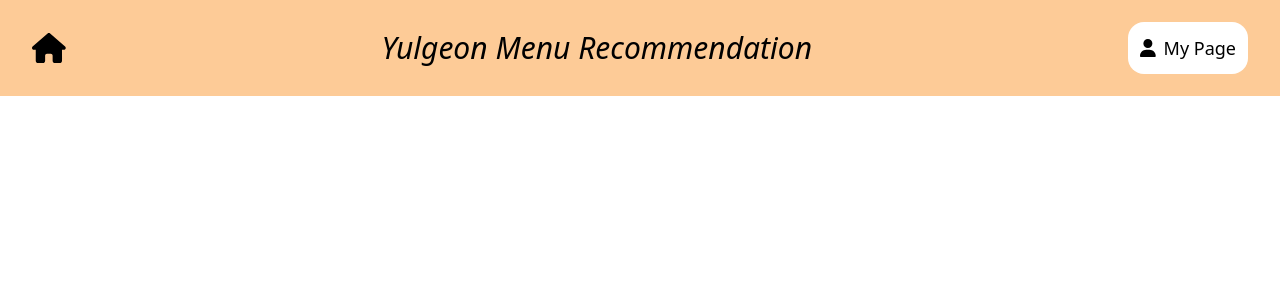
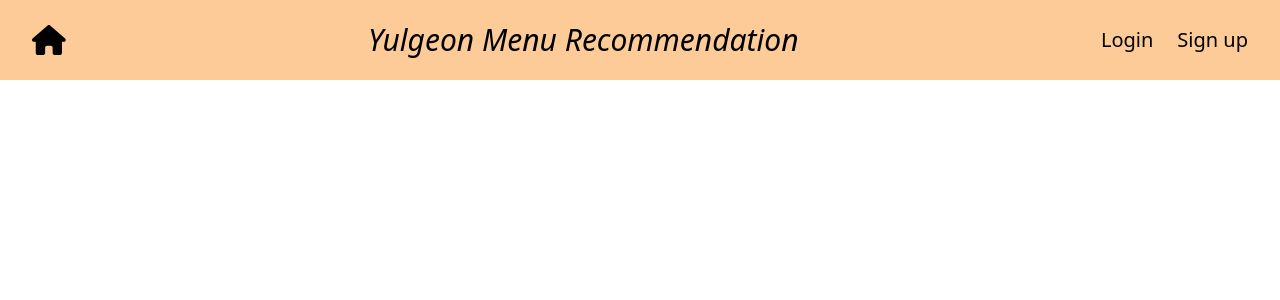
Before and after one commit to seoyoon98/frontend, a React (Create React App) app: page / in a window 1280 px wide. Shown: the top 300 px of the page. Built offline with nearby package versions, Linux system fonts and the light colour scheme.

Commit message:
Header 제작 완료

```diff
--- a/src/components/Header.jsx
+++ b/src/components/Header.jsx
@@ -6,11 +6,12 @@ const Header = () => {
   const [login, setLogin] = useState(false);
 
   return (
-    <div className="text-3xl flex justify-between items-center px-8 h-24 bg-orange-300/[0.75] text-black">
-      <a href="/">
+    <div className="text-3xl flex justify-between items-center px-8 h-20 bg-orange-300/[0.75] text-black">
+      <a href="/" className="hover:text-slate-600/[0.8] duration-200">
         <FontAwesomeIcon icon={faHouse} />
       </a>
       <span className="italic select-none">Yulgeon Menu Recommendation</span>
+      {login ? (
         <a
           href="/"
           className="text-lg bg-white rounded-[16px] p-3 text-center hover:bg-[#e1e1e1] duration-150"
@@ -18,6 +19,16 @@ const Header = () => {
           <FontAwesomeIcon icon={faUser} className="mr-2" />
           <span>My Page</span>
         </a>
+      ) : (
+        <div className="flex">
+          <button className="text-xl mr-6 hover:text-[#111111]/[0.5] duration-100">
+            Login
+          </button>
+          <button className="text-xl hover:text-[#111111]/[0.5] duration-100">
+            Sign up
+          </button>
+        </div>
+      )}
     </div>
   );
 };
--- a/src/styles/output.css
+++ b/src/styles/output.css
@@ -583,6 +583,10 @@ video {
   margin-right: 1rem;
 }
 
+.mr-6 {
+  margin-right: 1.5rem;
+}
+
 .flex {
   display: flex;
 }
@@ -606,6 +610,10 @@ video {
 
 .items-center {
   align-items: center;
+}
+
+.justify-center {
+  justify-content: center;
 }
 
 .justify-between {
@@ -721,12 +729,25 @@ video {
   color: rgb(0 0 0 / var(--tw-text-opacity));
 }
 
+.text-white {
+  --tw-text-opacity: 1;
+  color: rgb(255 255 255 / var(--tw-text-opacity));
+}
+
 .duration-300 {
   transition-duration: 300ms;
 }
 
 .duration-150 {
   transition-duration: 150ms;
+}
+
+.duration-100 {
+  transition-duration: 100ms;
+}
+
+.duration-200 {
+  transition-duration: 200ms;
 }
 
 .hover\:bg-\[\#e2e2e2\]:hover {
@@ -738,3 +759,53 @@ video {
   --tw-bg-opacity: 1;
   background-color: rgb(225 225 225 / var(--tw-bg-opacity));
 }
+
+.hover\:text-\[\#e1e1e1\]:hover {
+  --tw-text-opacity: 1;
+  color: rgb(225 225 225 / var(--tw-text-opacity));
+}
+
+.hover\:text-\[\#000000\]\/\[0\.8\]:hover {
+  color: rgb(0 0 0 / 0.8);
+}
+
+.hover\:text-\[\#111111\]\/\[0\.8\]:hover {
+  color: rgb(17 17 17 / 0.8);
+}
+
+.hover\:text-\[\#111111\]\/\[0\.5\]:hover {
+  color: rgb(17 17 17 / 0.5);
+}
+
+.hover\:text-white:hover {
+  --tw-text-opacity: 1;
+  color: rgb(255 255 255 / var(--tw-text-opacity));
+}
+
+.hover\:text-\[\#e3e3e3\]\/\[0\.8\]:hover {
+  color: rgb(227 227 227 / 0.8);
+}
+
+.hover\:text-\[\#e8e8e8\]\/\[0\.8\]:hover {
+  color: rgb(232 232 232 / 0.8);
+}
+
+.hover\:text-\[\#e1e1e1\]\/\[0\.8\]:hover {
+  color: rgb(225 225 225 / 0.8);
+}
+
+.hover\:text-slate-300\/\[0\.8\]:hover {
+  color: rgb(203 213 225 / 0.8);
+}
+
+.hover\:text-slate-800\/\[0\.8\]:hover {
+  color: rgb(30 41 59 / 0.8);
+}
+
+.hover\:text-slate-700\/\[0\.8\]:hover {
+  color: rgb(51 65 85 / 0.8);
+}
+
+.hover\:text-slate-600\/\[0\.8\]:hover {
+  color: rgb(71 85 105 / 0.8);
+}
```
Lines whose indentation alone changed are shown as unchanged.
